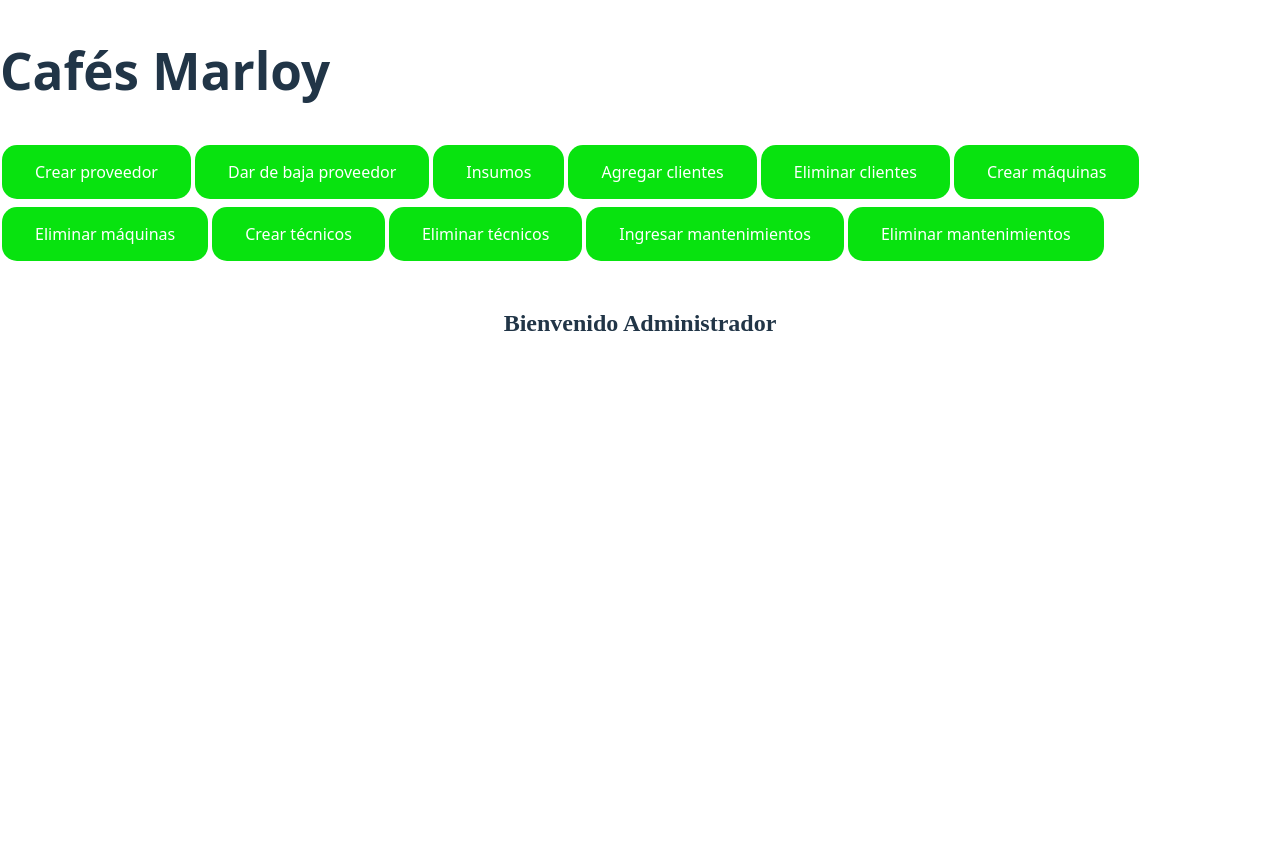
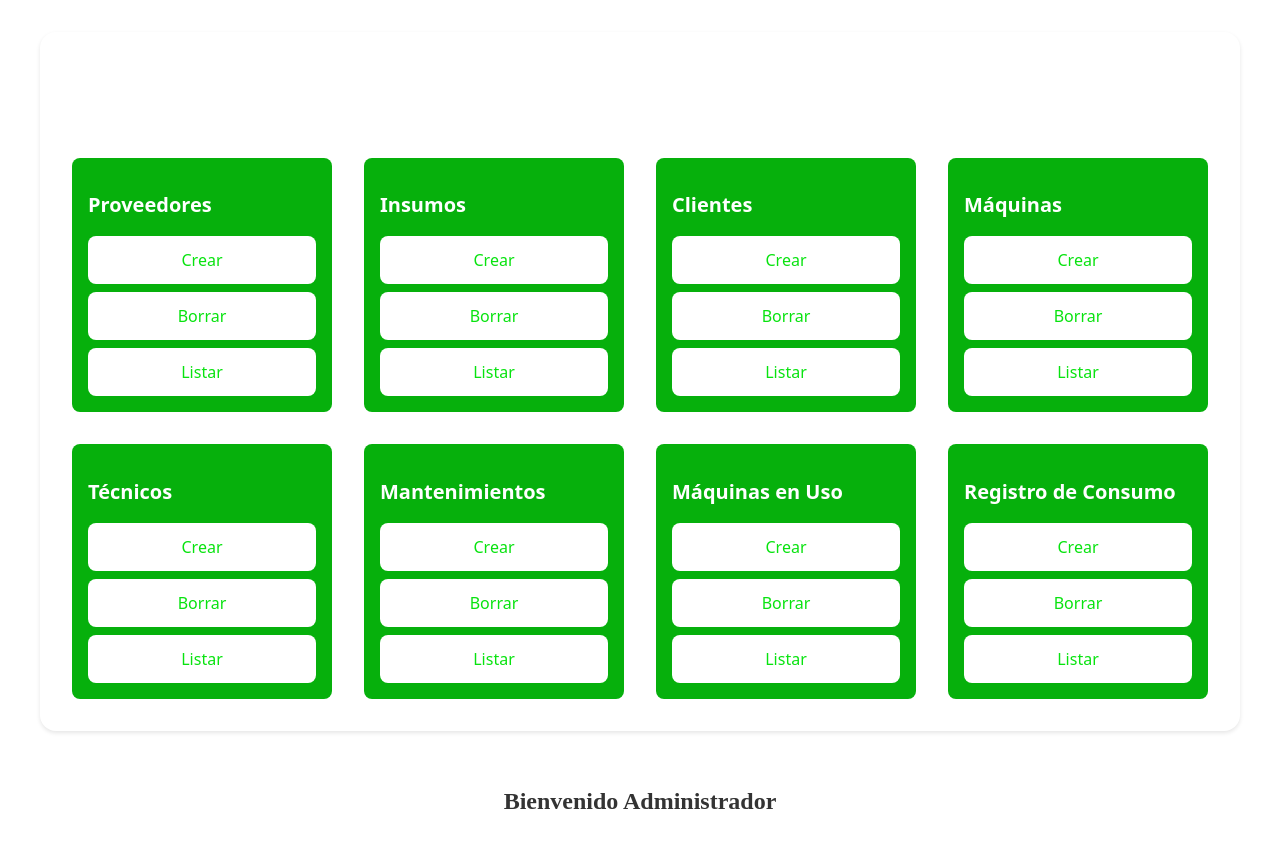
Before and after one commit to Jhon-Aires/obligatorio-bd, a React (Vite) app in the folder frontend/: page /inicioadm in a window 1280 px wide. Shown: the top 848 px of the page. Before the commit the page ends 800 px from the top, so only its background shows below. Built offline with nearby package versions, Linux system fonts and the light colour scheme.

Commit message:
fix links

```diff
--- a/frontend/src/pages/InicioAdm/index.jsx
+++ b/frontend/src/pages/InicioAdm/index.jsx
@@ -1,4 +1,5 @@
 import classes from './inicioadm.module.css'
+import { Link } from 'react-router-dom'
 
 export default function InicioAdm() {
     return (
@@ -6,22 +7,61 @@ export default function InicioAdm() {
             <nav className={classes.navbar}>
                 <h1 className={classes.navbarTitle}>Cafés Marloy</h1>
                 <div className={classes.navbarButtons}>
-                    <button className={classes.navbarButton}>Crear proveedor</button>
-                    <button className={classes.navbarButton}>Dar de baja proveedor</button>
-                    <button className={classes.navbarButton}>Insumos</button>
+                    <div className={classes.navSection}>
+                        <h2 className={classes.sectionTitle}>Proveedores</h2>
+                        <Link to="/proveedor/alta" className={classes.navbarButton}>Crear</Link>
+                        <Link to="/proveedor/baja" className={classes.navbarButton}>Borrar</Link>
+                        <Link to="/proveedor/listar" className={classes.navbarButton}>Listar</Link>
+                    </div>
 
+                    <div className={classes.navSection}>
+                        <h2 className={classes.sectionTitle}>Insumos</h2>
+                        <Link to="/insumo/alta" className={classes.navbarButton}>Crear</Link>
+                        <Link to="/insumo/baja" className={classes.navbarButton}>Borrar</Link>
+                        <Link to="/insumo/listar" className={classes.navbarButton}>Listar</Link>
+                    </div>
 
-                    <button className={classes.navbarButton}>Agregar clientes</button>
-                    <button className={classes.navbarButton}>Eliminar clientes</button>
+                    <div className={classes.navSection}>
+                        <h2 className={classes.sectionTitle}>Clientes</h2>
+                        <Link to="/cliente/alta" className={classes.navbarButton}>Crear</Link>
+                        <Link to="/cliente/baja" className={classes.navbarButton}>Borrar</Link>
+                        <Link to="/cliente/listar" className={classes.navbarButton}>Listar</Link>
+                    </div>
 
-                    <button className={classes.navbarButton}>Crear máquinas</button>
-                    <button className={classes.navbarButton}>Eliminar máquinas</button>
+                    <div className={classes.navSection}>
+                        <h2 className={classes.sectionTitle}>Máquinas</h2>
+                        <Link to="/maquina/alta" className={classes.navbarButton}>Crear</Link>
+                        <Link to="/maquina/baja" className={classes.navbarButton}>Borrar</Link>
+                        <Link to="/maquina/listar" className={classes.navbarButton}>Listar</Link>
+                    </div>
 
-                    <button className={classes.navbarButton}>Crear técnicos</button>
-                    <button className={classes.navbarButton}>Eliminar técnicos</button>
+                    <div className={classes.navSection}>
+                        <h2 className={classes.sectionTitle}>Técnicos</h2>
+                        <Link to="/tecnico/alta" className={classes.navbarButton}>Crear</Link>
+                        <Link to="/tecnico/baja" className={classes.navbarButton}>Borrar</Link>
+                        <Link to="/tecnico/listar" className={classes.navbarButton}>Listar</Link>
+                    </div>
 
-                    <button className={classes.navbarButton}>Ingresar mantenimientos</button>
-                    <button className={classes.navbarButton}>Eliminar mantenimientos</button>
+                    <div className={classes.navSection}>
+                        <h2 className={classes.sectionTitle}>Mantenimientos</h2>
+                        <Link to="/mantenimiento/alta" className={classes.navbarButton}>Crear</Link>
+                        <Link to="/mantenimiento/baja" className={classes.navbarButton}>Borrar</Link>
+                        <Link to="/mantenimiento/listar" className={classes.navbarButton}>Listar</Link>
+                    </div>
+
+                    <div className={classes.navSection}>
+                        <h2 className={classes.sectionTitle}>Máquinas en Uso</h2>
+                        <Link to="/maquinaenuso/alta" className={classes.navbarButton}>Crear</Link>
+                        <Link to="/maquinaenuso/baja" className={classes.navbarButton}>Borrar</Link>
+                        <Link to="/maquinaenuso/listar" className={classes.navbarButton}>Listar</Link>
+                    </div>
+
+                    <div className={classes.navSection}>
+                        <h2 className={classes.sectionTitle}>Registro de Consumo</h2>
+                        <Link to="/registroconsumo/alta" className={classes.navbarButton}>Crear</Link>
+                        <Link to="/registroconsumo/baja" className={classes.navbarButton}>Borrar</Link>
+                        <Link to="/registroconsumo/listar" className={classes.navbarButton}>Listar</Link>
+                    </div>
                 </div>
             </nav>
 
--- a/frontend/src/pages/InicioAdm/inicioadm.module.css
+++ b/frontend/src/pages/InicioAdm/inicioadm.module.css
@@ -1,29 +1,72 @@
-.pageContainer{
-    display:flex;
+.pageContainer {
+    display: flex;
     flex-direction: column;
     align-items: center;
-    justify-content: center;
+    min-height: 100vh;
+    padding: 2rem;
+}
+
+.navbar {
+    width: 100%;
+    max-width: 1200px;
+    padding: 2rem;
+    border-radius: 1rem;
+    box-shadow: 0 2px 4px rgba(0, 0, 0, 0.1);
+}
+
+.navbarTitle {
+    font-size: 2rem;
+    color: white;
+    margin-bottom: 2rem;
+    text-align: center;
+}
+
+.navbarButtons {
+    display: grid;
+    grid-template-columns: repeat(auto-fit, minmax(250px, 1fr));
+    gap: 2rem;
+}
+
+.navSection {
+    display: flex;
+    flex-direction: column;
+    gap: 0.5rem;
+    padding: 1rem;
+    background-color: #06b00c;
+    border-radius: 0.5rem;
+}
+
+.sectionTitle {
+    font-size: 1.25rem;
+    color: white;
+    margin-bottom: 0.5rem;
+    font-weight: 600;
 }
 
 .navbarButton {
-    background-color: #08e30f; /* Green */
-    border-radius: 15px;
-    color: white;
-    padding: 15px 32px;
+    background-color: white;
+    border-radius: 0.5rem;
+    color: #08e30f;
+    padding: 0.75rem 1rem;
     text-align: center;
     text-decoration: none;
-    display: inline-block;
-    font-size: 16px;
-    margin: 4px 2px;
-    cursor: pointer;
+    font-size: 1rem;
+    transition: all 0.2s ease;
+}
+
+.navbarButton:hover {
+    background-color: #f0f0f0;
+    transform: translateY(-1px);
 }
 
 .content {
-    padding: 20px;
+    margin-top: 2rem;
 }
 
 .welcomeTitle {
-    font-size: 24px;
+    font-size: 1.5rem;
+    color: #333;
     font-weight: bold;
     font-family: 'Times New Roman', Times, serif;
+    text-align: center;
 }
```
Also changed, not shown: 2 other files (tests, documents, lock files or other folders).
